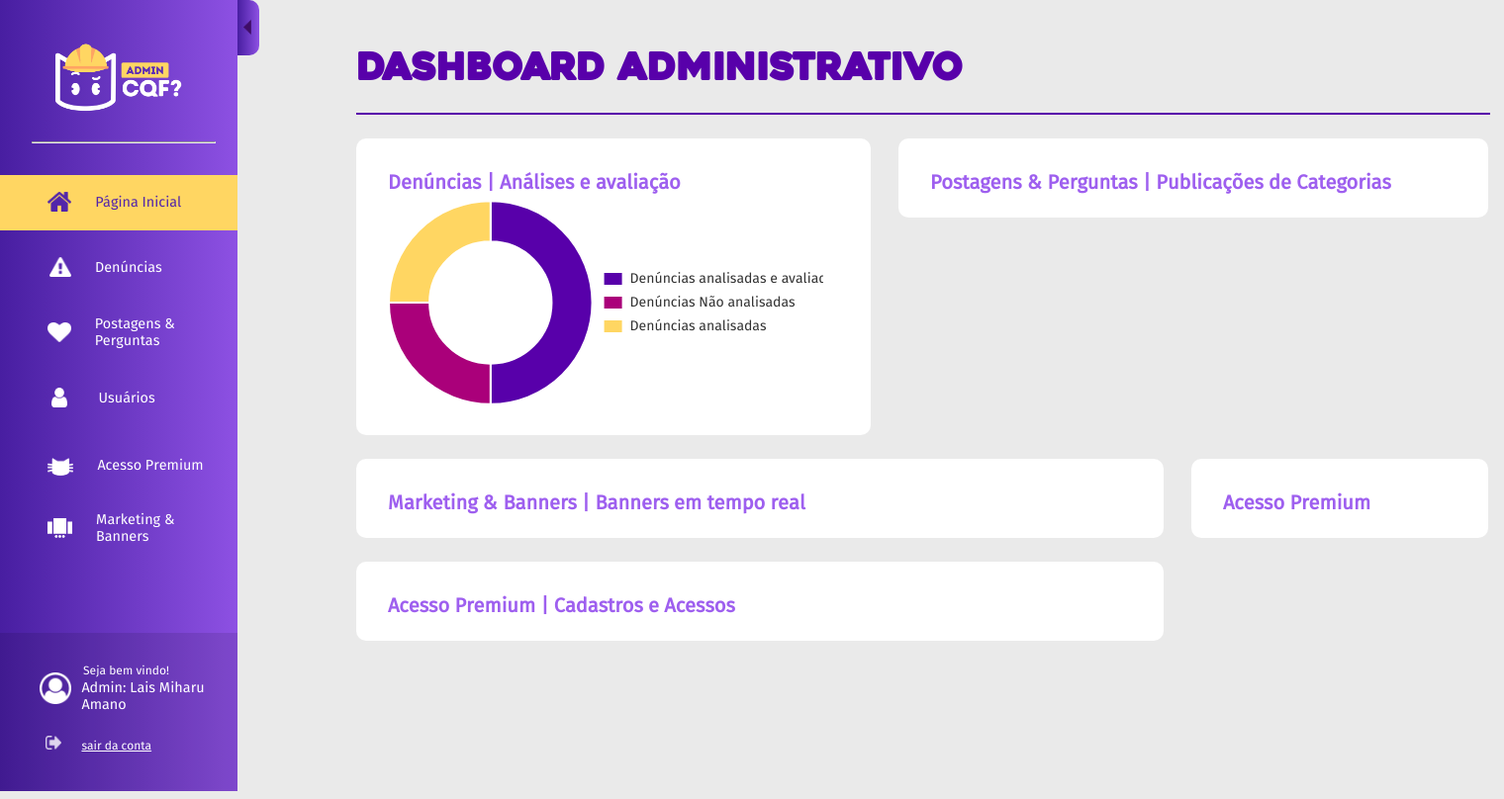
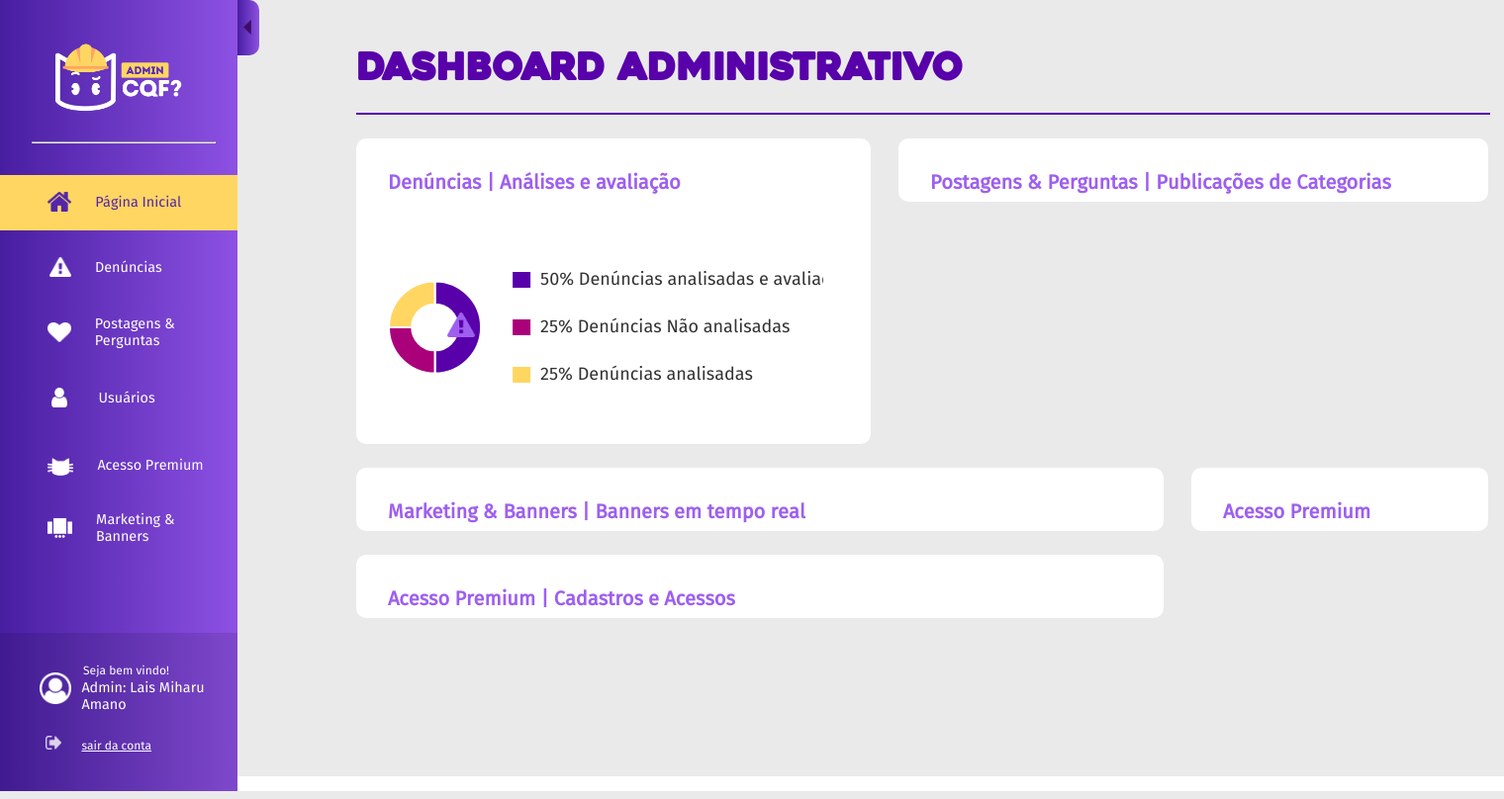
Before and after one commit to SofiaAlbuLima/COMO-QUE-FAZ, a Node server app: page /administrativa in a window 1520 px wide. Shown: the whole page at 99% size. Run offline with Node 20, Linux system fonts and the light colour scheme.

Commit message:
tabelas administrativas - inicio 4

```diff
--- a/app/public/css/style-adm-dashboard.css
+++ b/app/public/css/style-adm-dashboard.css
@@ -33,31 +33,36 @@ main{
 .bloco{
     background-color: white;
     border-radius: 10px;
-    padding: 4vh 3vh 3vh 4vh;
+    padding: 4vh 3vh 1vh 4vh;
 }
 .titulo-bloco{
     color: #9E5FEF;
     font-size: 2.5vh;
 	font-family: Fira Sans;
+    margin-bottom: 0vh;
 }
 .bloco-denuncias{
     width: 58vh;
     margin: 0vh 3vh 3vh 0vh;
-    display: inline-block;
+    display: inline-grid;
 }
 .bloco-Postagens-Perguntas{
-    display: inline-block;
+    display: inline-grid;
     width: 67.5vh;
 }
 .bloco-Marketing-Banners{
     width: 95vh;
     margin: 0vh 3vh 3vh 0vh;
-    display: inline-block;
+    display: inline-grid;
 }
 .bloco-Premium{
     width: 30.5vh;
-    display: inline-block;
+    display: inline-grid;
 }
 .bloco-Premium-Cadastros-Acessos{
     width: 95vh;
 }
+.icon-denuncias-roxo-claro{
+    transform: translate(7.5vh, 15vh);
+    width: 3.5vh;
+}
--- a/app/public/js/script-home-graficos.js
+++ b/app/public/js/script-home-graficos.js
@@ -1,6 +1,17 @@
-const xValues = ["Denúncias analisadas e avaliadas", "Denúncias Não analisadas", "Denúncias analisadas"];
 const yValues = [100, 50, 50];
+
+const totalVal = yValues.reduce((acc, current) => acc + current, 0);
+const Val = [ (yValues[0] * 100) / totalVal,
+              (yValues[1] * 100) / totalVal,
+              (yValues[2] * 100) / totalVal,
+];
+
+const xValues = [ Val[0] + "% Denúncias analisadas e avaliadas",
+                  Val[1] + "% Denúncias Não analisadas",
+                  Val[2] + "% Denúncias analisadas"];
 const barColors = ["#5800AA", "#AA007A","#FFD662"];
+
+
 
 new Chart("Grafico_Denuncias", {
     type: "doughnut",
@@ -12,19 +23,18 @@ new Chart("Grafico_Denuncias", {
         }]
     },
     options: {
-        cutoutPercentage: 60,
+        maintainAspectRatio: false, // Esta opção permite ao gráfico ignorar o aspect ratio e se ajustar ao tamanho do contêiner
+        responsive: false,
         legend: {
           position: 'right',
           labels: {
-              fontColor: '#333333',
-              fontSize: 14,
+              fontColor: 'rgba(51, 51, 51, 100)',
+              fontSize: 18,
               fontFamily: 'Fira Sans',
+              padding: 30,
               boxWidth: 20,
-              marginBottom: 80
-          },
-          margin: {
-            bottom: 60 // Definindo a margem de 20 pixels abaixo da legenda
-        }
+              boxHeight: 20,
+          }
       }
     }
   });
--- a/app/views/partial/administrar/administrativa.ejs
+++ b/app/views/partial/administrar/administrativa.ejs
@@ -23,7 +23,8 @@
       <section class="conteudo-pagina">
          <article class="bloco bloco-denuncias">
             <h2 class="titulo-bloco">Denúncias | Análises e avaliação</h2>
-            <canvas id="Grafico_Denuncias" style="width:100%;max-width:55vh"></canvas>
+            <img src="imagens/iconRoxoClaro-denuncias.png" alt="" class="icon-denuncias-roxo-claro">
+            <canvas id="Grafico_Denuncias" style="width:100%;max-width:55vh;"></canvas>
          </article>
 
          <article class="bloco bloco-Postagens-Perguntas">
```
Also changed, not shown: app/public/imagens/iconRoxoClaro-denuncias.png (added).
